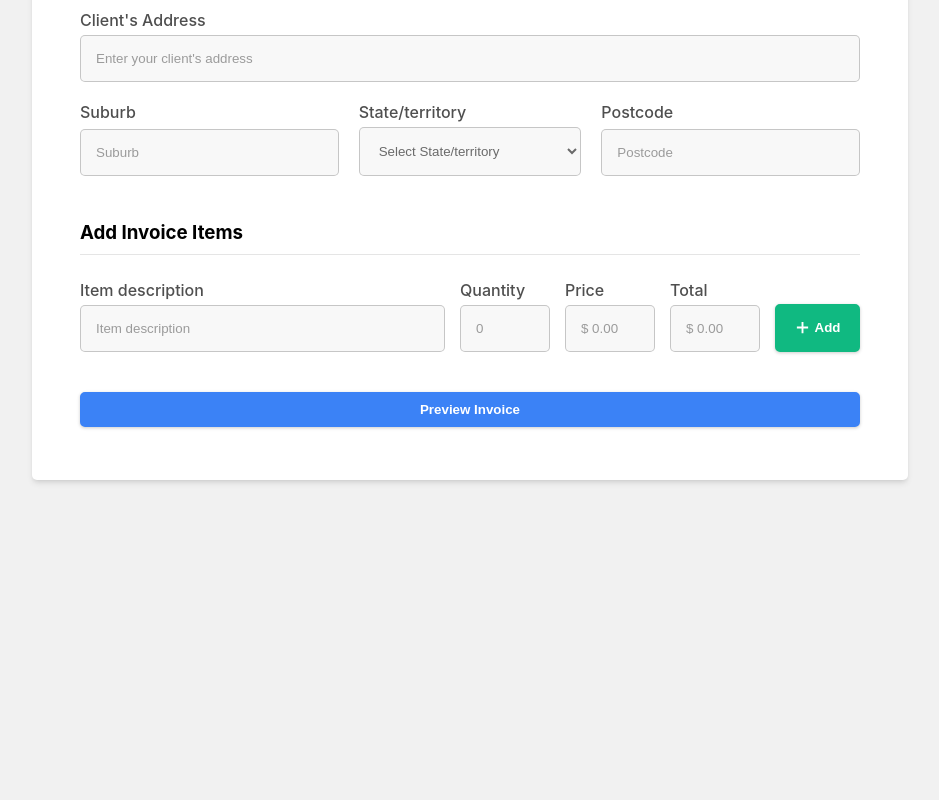
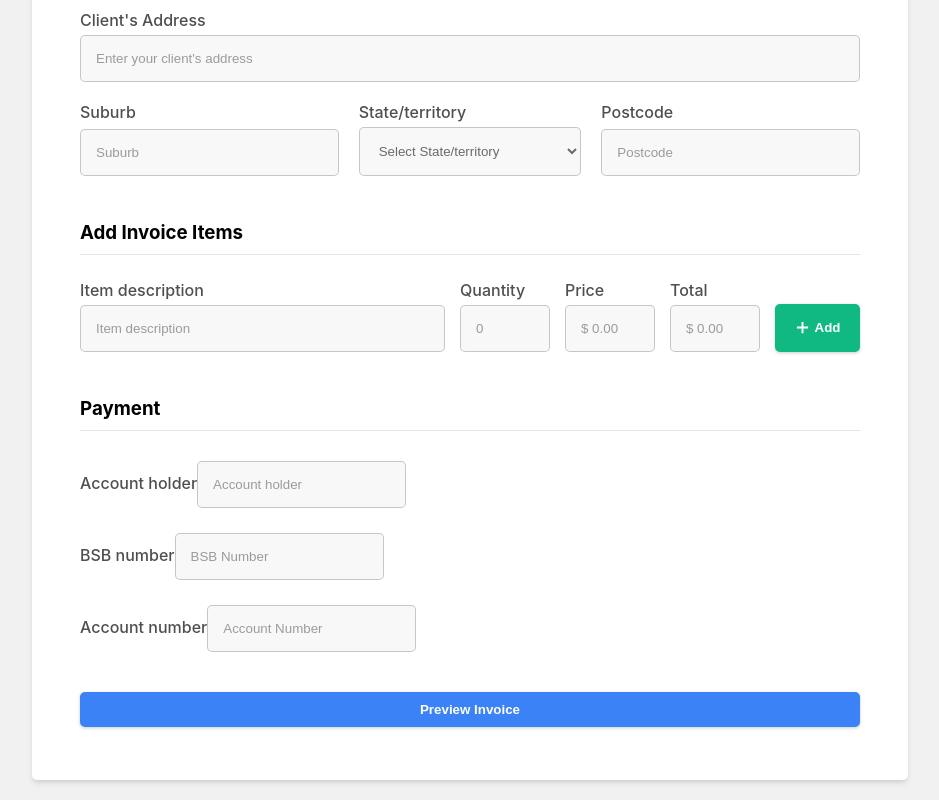
Before and after one commit to tom-odonovan/Invoice-Generator, a React (Create React App) app: page / in a window 1280 px wide. Shown: the part 974-1774 px from the top of the page, without its empty margins (170-1109 px from the left). Before the commit the page ends 1474 px from the top, so only its background shows below. Built offline with nearby package versions, Linux system fonts and the light colour scheme.

Commit message:
Allow user to set payment details

```diff
--- a/src/App.js
+++ b/src/App.js
@@ -116,6 +116,14 @@ function App() {
     setTotals({ subtotal: invoiceTotal, total: invoiceTotal })
   }, [itemList])
 
+  const handlePaymentDetails = (e) => {
+    const { name, value } = e.target;
+    setPaymentDetails((prevState) => ({
+      ...prevState,
+      [name]: value
+    }));
+  }
+
   const showPreview = () => {
     setPreview(true)
   }
@@ -136,6 +144,7 @@ function App() {
             item={item}
             itemList={itemList}
             totals={totals}
+            paymentDetails={paymentDetails}
             hidePreview={hidePreview}
           />
         ) : (
@@ -158,6 +167,8 @@ function App() {
             confirmEdit={confirmEdit}
             totals={totals}
             handleTotals={handleTotals}
+            paymentDetails={paymentDetails}
+            handlePaymentDetails={handlePaymentDetails}
             showPreview={showPreview}
           />
         )}
--- a/src/components/form/Form.js
+++ b/src/components/form/Form.js
@@ -18,6 +18,7 @@ export default function Form(props) {
     isEditingItem, editedItem,
     handleEditedItem, confirmEdit,
     totals, handleTotals,
+    paymentDetails, handlePaymentDetails,
     preview, showPreview } = props
 
   return (
@@ -322,8 +323,48 @@ export default function Form(props) {
         handleTotals={handleTotals}
       />
 
+      <h3>Payment</h3>
 
+      <div className='form-payment-details'>
+        <div>
+          <label htmlFor='accHolder'>Account holder</label>
+          <input
+            id='accHolder'
+            type='text'
+            name='accHolder'
+            required
+            placeholder='Account holder'
+            value={paymentDetails.accHolder || ''}
+            onChange={handlePaymentDetails}
+          ></input>
+        </div>
 
+        <div>
+          <label htmlFor='bsb'>BSB number</label>
+          <input
+            id='bsb'
+            type='text'
+            name='bsb'
+            required
+            placeholder='BSB Number'
+            value={paymentDetails.bsb || ''}
+            onChange={handlePaymentDetails}
+          ></input>
+        </div>
+
+        <div>
+          <label htmlFor='accNumber'>Account number</label>
+          <input
+            id='accNumber'
+            type='text'
+            name='accNumber'
+            required
+            placeholder='Account Number'
+            value={paymentDetails.accNumber || ''}
+            onChange={handlePaymentDetails}
+          ></input>
+        </div>
+      </div>
 
       <button
         className='preview-btn'
```
